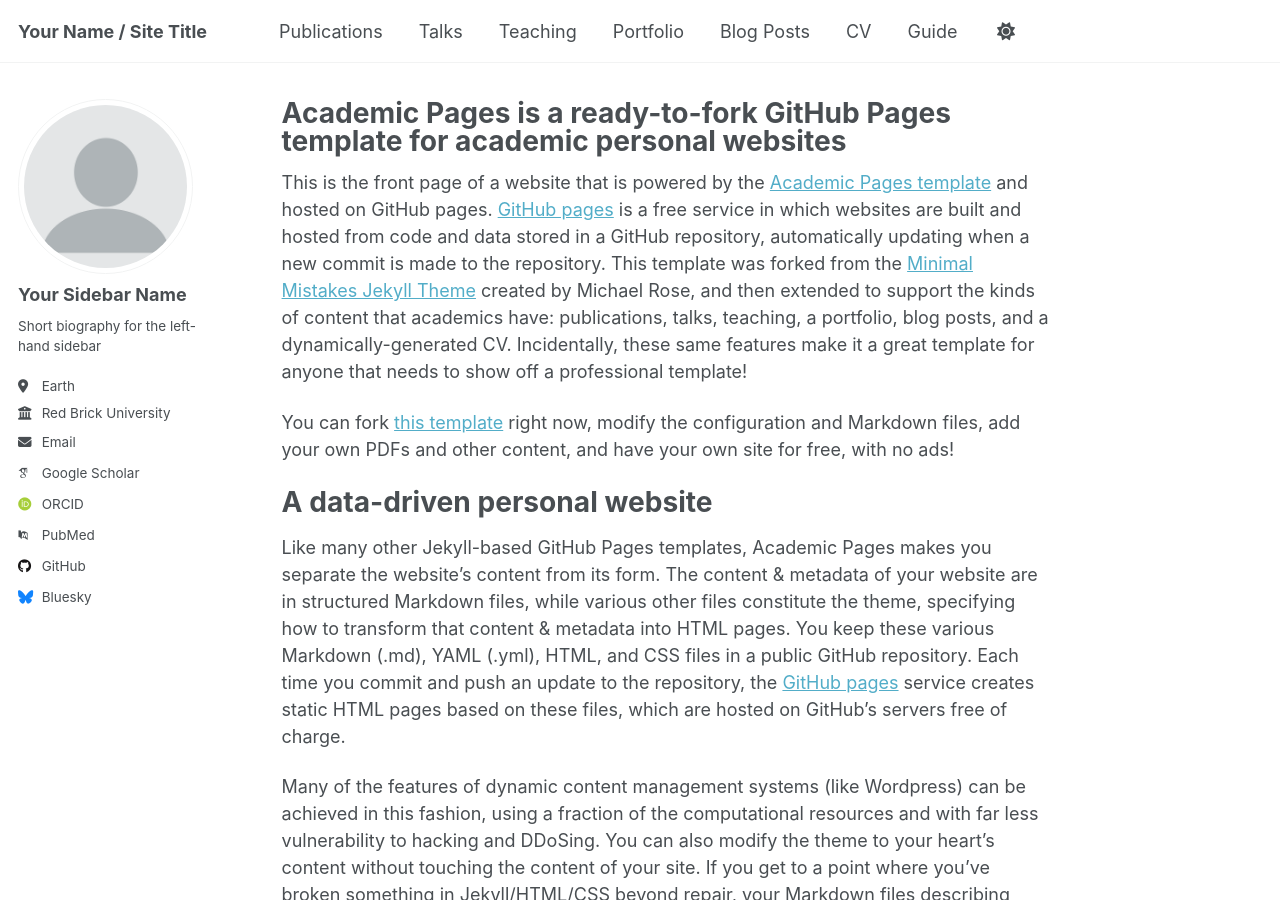
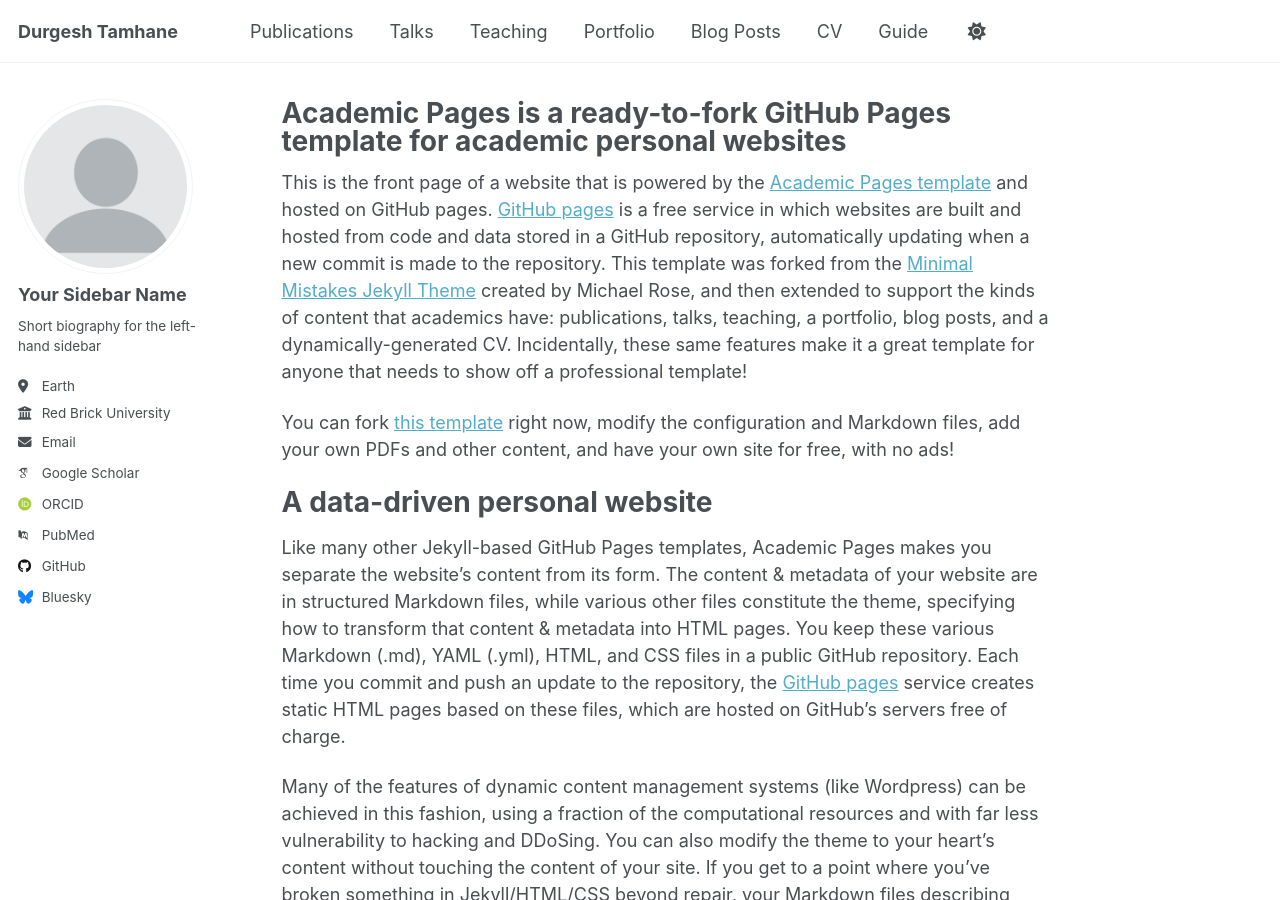
Before and after one commit to DurgeshTamhane/DurgeshTamhane.github.io, a Jekyll site: the page built from _pages/about.md, in a window 1280 px wide and 900 px high. Built offline with Jekyll 4.4.1, drawn with Linux system fonts in a browser that asks for light colours; some web fonts are replaced; a script that is not in the unit is left out.

Commit message:
Update _config.yml

```diff
--- a/_config.yml
+++ b/_config.yml
@@ -9,13 +9,13 @@
 # Basic Site Settings
 locale                   : "en-US"
 site_theme               : "default" # Currently available options are "default", "air"
-title                    : "Your Name / Site Title"
+title                    : "Durgesh Tamhane"
 title_separator          : "-"
 name                     : &name "Your Name"
 description              : &description "personal description"
-url                      : https://academicpages.github.io # the base hostname & protocol for your site e.g. "https://[your GitHub username].github.io" or if you already have some other page hosted on Github then use "https://[your GitHub username].github.io/[Your Repo Name]"
+url                      : https://durgeshtamhane.github.io # the base hostname & protocol for your site e.g. "https://[your GitHub username].github.io" or if you already have some other page hosted on Github then use "https://[your GitHub username].github.io/[Your Repo Name]"
 baseurl                  : "" # the subpath of your site, e.g. "/blog"
-repository               : "academicpages/academicpages.github.io"
+repository               : "durgeshtamhane.github.io"
 
 # Site Author - The following control what appear as part of the author content on the side bar.
 #               If a field is blank the icon and link will not appear, otherwise it will be shown.
```
